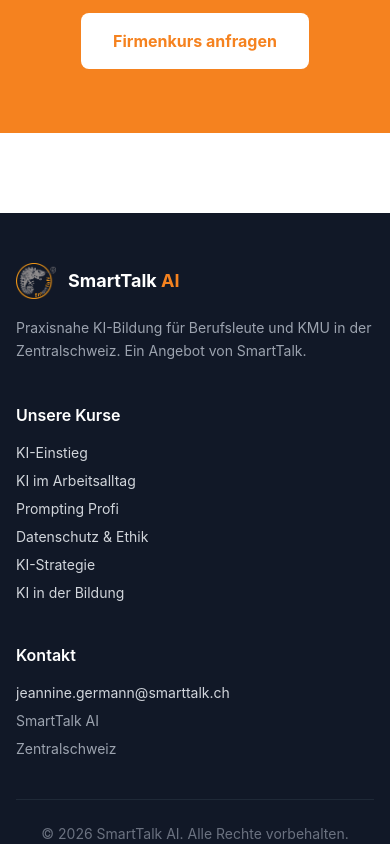
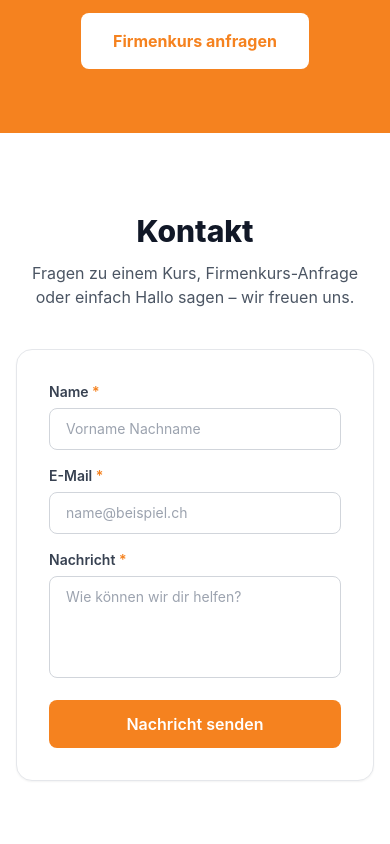
Before and after one commit to smart-ki/SmartTalk-AI, a Next.js app: page / in a window 390 px wide. Shown: the part 5940-6784 px from the top of the page. Built offline with nearby package versions, Linux system fonts and the light colour scheme.

Commit message:
Replace mailto links with contact form

```diff
--- /dev/null
+++ b/src/app/api/kontakt/route.ts
@@ -0,0 +1,42 @@
+import { NextRequest, NextResponse } from 'next/server'
+import { Resend } from 'resend'
+
+const resend = new Resend(process.env.RESEND_API_KEY)
+const BOOKING_EMAIL = process.env.BOOKING_EMAIL ?? 'jeannine.germann@smarttalk.ch'
+
+export async function POST(req: NextRequest) {
+  const { name, email, nachricht } = await req.json()
+
+  if (!name || !email || !nachricht) {
+    return NextResponse.json({ error: 'Alle Felder sind erforderlich.' }, { status: 400 })
+  }
+
+  const html = `
+    <div style="font-family: sans-serif; max-width: 600px; color: #1a1a1a;">
+      <div style="background: #F5821F; padding: 20px 24px; border-radius: 8px 8px 0 0;">
+        <h1 style="color: white; margin: 0; font-size: 20px;">Neue Kontaktanfrage – SmartTalk AI</h1>
+      </div>
+      <div style="background: #f8f8f8; padding: 24px; border-radius: 0 0 8px 8px; border: 1px solid #e5e5e5; border-top: none;">
+        <table style="width: 100%; border-collapse: collapse;">
+          <tr><td style="padding: 8px 0; font-weight: bold; width: 100px; color: #6B6B6B;">Name</td><td>${name}</td></tr>
+          <tr><td style="padding: 8px 0; font-weight: bold; color: #6B6B6B;">E-Mail</td><td><a href="mailto:${email}">${email}</a></td></tr>
+          <tr><td style="padding: 8px 0; font-weight: bold; color: #6B6B6B; vertical-align: top;">Nachricht</td><td style="white-space: pre-wrap;">${nachricht}</td></tr>
+        </table>
+      </div>
+    </div>
+  `
+
+  try {
+    await resend.emails.send({
+      from: 'SmartTalk AI <kontakt@smarttalk-ai.ch>',
+      to: BOOKING_EMAIL,
+      replyTo: email,
+      subject: `Kontaktanfrage von ${name}`,
+      html,
+    })
+    return NextResponse.json({ ok: true })
+  } catch (err) {
+    console.error('Email error:', err)
+    return NextResponse.json({ error: 'Fehler beim Senden.' }, { status: 500 })
+  }
+}
--- a/src/app/page.tsx
+++ b/src/app/page.tsx
@@ -1,5 +1,6 @@
 import Link from 'next/link'
 import KursCard from '@/components/KursCard'
+import KontaktFormular from '@/components/KontaktFormular'
 import { kurse } from '@/data/kurse'
 
 export default function HomePage() {
@@ -24,9 +25,9 @@ export default function HomePage() {
             <Link href="#angebote" className="btn-primary text-base px-8 py-4">
               Alle Kurse entdecken
             </Link>
-            <a href="mailto:jeannine.germann@smarttalk.ch" className="btn-outline text-base px-8 py-4">
+            <Link href="#kontakt" className="btn-outline text-base px-8 py-4">
               Beratungsgespräch anfragen
-            </a>
+            </Link>
           </div>
           <p className="mt-6 text-sm text-gray-400">
             Kein Vorwissen nötig · Präsenz und Online · Firmenkurse buchbar
@@ -65,7 +66,6 @@ export default function HomePage() {
               Von den Grundlagen bis zur strategischen KI-Einführung – der passende Kurs für jede Stufe.
             </p>
           </div>
-
           <div className="grid grid-cols-1 sm:grid-cols-2 lg:grid-cols-3 gap-6">
             {kurse.map((kurs) => (
               <KursCard key={kurs.slug} kurs={kurs} />
@@ -111,12 +111,9 @@ export default function HomePage() {
               <img src="/logo.png" alt="SmartTalk AI" style={{ width: '100px', height: '100px', objectFit: 'contain', margin: '0 auto 24px' }} />
               <p className="text-lg font-bold text-gray-900 mb-1">SmartTalk AI</p>
               <p className="text-sm text-gray-500 mb-4">Ein Angebot von SmartTalk · Zentralschweiz</p>
-              <a
-                href="mailto:jeannine.germann@smarttalk.ch"
-                className="btn-primary text-sm py-2.5 px-6"
-              >
+              <Link href="#kontakt" className="btn-primary text-sm py-2.5 px-6">
                 Kontakt aufnehmen
-              </a>
+              </Link>
             </div>
           </div>
         </div>
@@ -132,12 +129,27 @@ export default function HomePage() {
             Wir kommen zu euch – massgeschneidert, praxisnah und direkt auf eure Prozesse abgestimmt.
             Gruppen ab 6 Personen.
           </p>
-          <a
-            href="mailto:jeannine.germann@smarttalk.ch?subject=Anfrage Firmenkurs SmartTalk AI"
+          <Link
+            href="#kontakt"
             className="bg-white text-[#F5821F] font-bold px-8 py-4 rounded-lg hover:bg-orange-50 transition-colors inline-block text-base"
           >
             Firmenkurs anfragen
-          </a>
+          </Link>
+        </div>
+      </section>
+
+      {/* Kontakt */}
+      <section id="kontakt" className="py-20 px-4">
+        <div className="max-w-2xl mx-auto">
+          <div className="text-center mb-10">
+            <h2 className="text-3xl font-extrabold text-gray-900 mb-3">Kontakt</h2>
+            <p className="text-gray-600">
+              Fragen zu einem Kurs, Firmenkurs-Anfrage oder einfach Hallo sagen – wir freuen uns.
+            </p>
+          </div>
+          <div className="bg-white border border-gray-200 rounded-2xl p-8 shadow-sm">
+            <KontaktFormular />
+          </div>
         </div>
       </section>
     </>
--- /dev/null
+++ b/src/components/KontaktFormular.tsx
@@ -0,0 +1,105 @@
+'use client'
+
+import { useState } from 'react'
+
+export default function KontaktFormular() {
+  const [status, setStatus] = useState<'idle' | 'sending' | 'success' | 'error'>('idle')
+  const [form, setForm] = useState({ name: '', email: '', nachricht: '' })
+
+  function handleChange(e: React.ChangeEvent<HTMLInputElement | HTMLTextAreaElement>) {
+    setForm((prev) => ({ ...prev, [e.target.name]: e.target.value }))
+  }
+
+  async function handleSubmit(e: React.FormEvent) {
+    e.preventDefault()
+    setStatus('sending')
+    try {
+      const res = await fetch('/api/kontakt', {
+        method: 'POST',
+        headers: { 'Content-Type': 'application/json' },
+        body: JSON.stringify(form),
+      })
+      setStatus(res.ok ? 'success' : 'error')
+      if (res.ok) setForm({ name: '', email: '', nachricht: '' })
+    } catch {
+      setStatus('error')
+    }
+  }
+
+  if (status === 'success') {
+    return (
+      <div className="bg-green-50 border border-green-200 rounded-2xl p-8 text-center">
+        <div className="w-14 h-14 bg-green-100 rounded-full flex items-center justify-center mx-auto mb-4">
+          <svg className="w-7 h-7 text-green-600" fill="none" viewBox="0 0 24 24" stroke="currentColor">
+            <path strokeLinecap="round" strokeLinejoin="round" strokeWidth={2} d="M5 13l4 4L19 7" />
+          </svg>
+        </div>
+        <h3 className="text-lg font-bold text-gray-900 mb-1">Nachricht gesendet!</h3>
+        <p className="text-gray-600 text-sm">Wir melden uns innerhalb von 1–2 Arbeitstagen.</p>
+      </div>
+    )
+  }
+
+  return (
+    <form onSubmit={handleSubmit} className="space-y-4">
+      <div className="grid grid-cols-1 sm:grid-cols-2 gap-4">
+        <div>
+          <label className="block text-sm font-semibold text-gray-700 mb-1.5">
+            Name <span className="text-[#F5821F]">*</span>
+          </label>
+          <input
+            type="text"
+            name="name"
+            required
+            value={form.name}
+            onChange={handleChange}
+            placeholder="Vorname Nachname"
+            className="w-full border border-gray-300 rounded-lg px-4 py-2.5 text-sm focus:outline-none focus:ring-2 focus:ring-[#F5821F] focus:border-transparent"
+          />
+        </div>
+        <div>
+          <label className="block text-sm font-semibold text-gray-700 mb-1.5">
+            E-Mail <span className="text-[#F5821F]">*</span>
+          </label>
+          <input
+            type="email"
+            name="email"
+            required
+            value={form.email}
+            onChange={handleChange}
+            placeholder="name@beispiel.ch"
+            className="w-full border border-gray-300 rounded-lg px-4 py-2.5 text-sm focus:outline-none focus:ring-2 focus:ring-[#F5821F] focus:border-transparent"
+          />
+        </div>
+      </div>
+      <div>
+        <label className="block text-sm font-semibold text-gray-700 mb-1.5">
+          Nachricht <span className="text-[#F5821F]">*</span>
+        </label>
+        <textarea
+          name="nachricht"
+          required
+          value={form.nachricht}
+          onChange={handleChange}
+          rows={4}
+          placeholder="Wie können wir dir helfen?"
+          className="w-full border border-gray-300 rounded-lg px-4 py-2.5 text-sm focus:outline-none focus:ring-2 focus:ring-[#F5821F] focus:border-transparent resize-none"
+        />
+      </div>
+
+      {status === 'error' && (
+        <p className="text-red-600 text-sm bg-red-50 border border-red-200 rounded-lg px-4 py-3">
+          Fehler beim Senden. Bitte versuche es nochmals.
+        </p>
+      )}
+
+      <button
+        type="submit"
+        disabled={status === 'sending'}
+        className="btn-primary w-full py-3 text-base disabled:opacity-60"
+      >
+        {status === 'sending' ? 'Wird gesendet…' : 'Nachricht senden'}
+      </button>
+    </form>
+  )
+}
```
Also changed, not shown: Logo 1-transparent (1).png (added).
